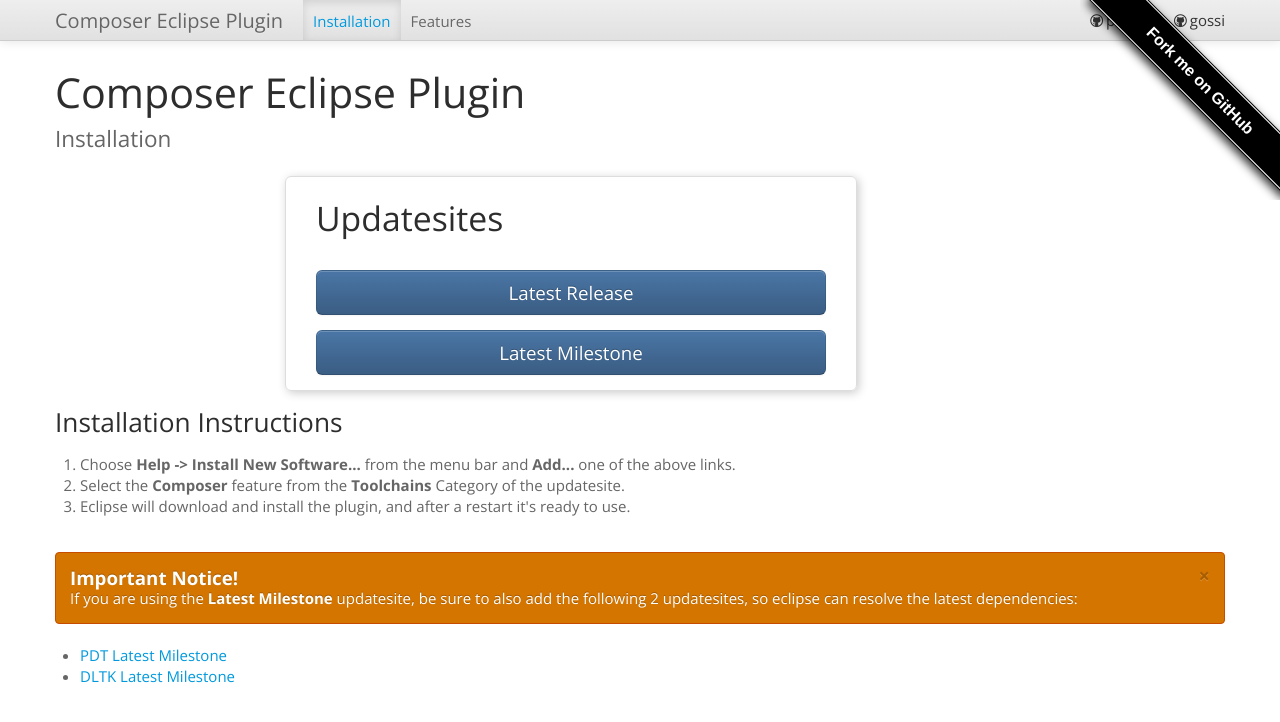
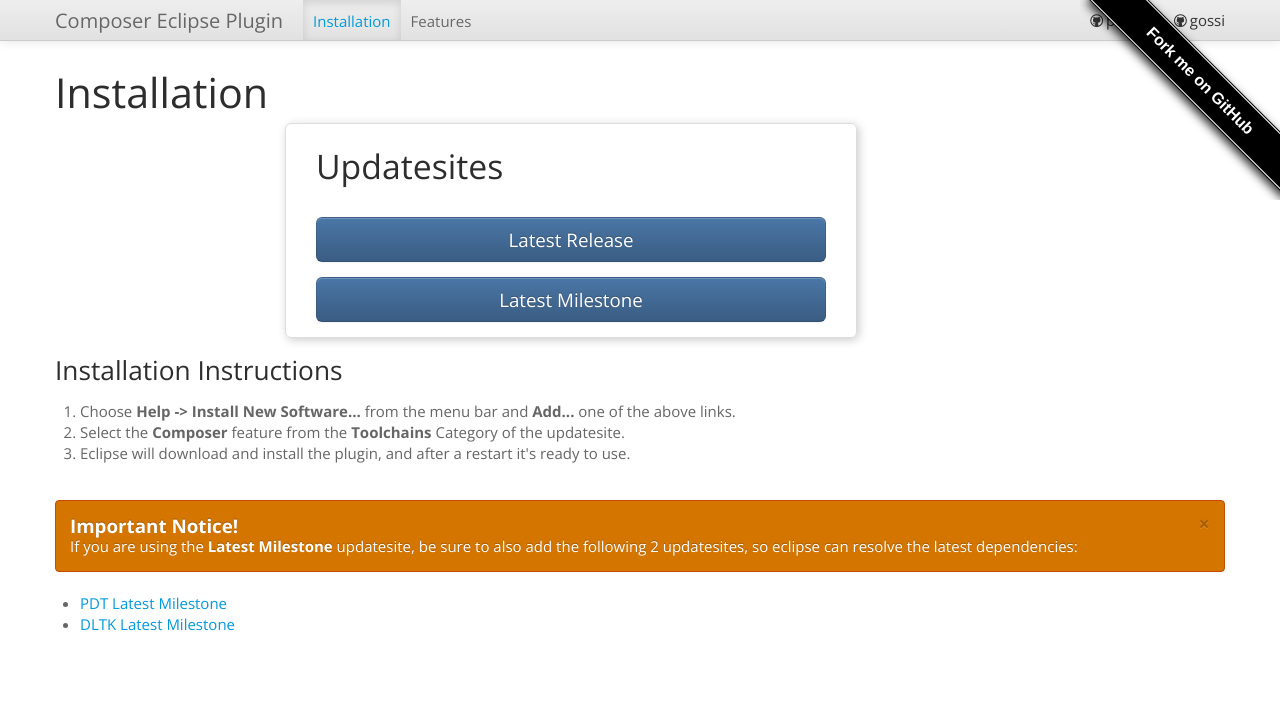
Before and after one commit to pulse00/Composer-Eclipse-Plugin, a Jekyll site: the page built from installation.html, in a window 1280 px wide. Shown: the top 722 px of the page. Built offline with Jekyll 4.4.1, drawn with Linux system fonts in a browser that asks for light colours; nearby versions of some CDN libraries.

Commit message:
cleaned up headers

```diff
--- a/css/main.css
+++ b/css/main.css
@@ -3,6 +3,7 @@
     padding-bottom: 56.25%; /* 16/9 ratio */
     height: 0;
     overflow: hidden;
+    margin-top: 30px;
 }
 
 .embed-container iframe,
--- a/features.html
+++ b/features.html
@@ -7,8 +7,7 @@
 <header class="jumbotron subhead">
     <div class="row">
         <div class="span6">
-            <h1>Composer Eclipse Plugin</h1>
-            <p class="lead">Features</p>
+            <h1>Features</h1>
         </div>
     </div>
 </header>
--- a/index.html
+++ b/index.html
@@ -6,9 +6,8 @@
 
 <header class="jumbotron subhead">
     <div class="row">
-        <div class="span6">
-            <h1>Composer Eclipse Plugin</h1>
-            <p class="lead">Leverage the power of <a href="http://getcomposer.org">Composer</a> into Eclipse.</p>
+        <div class="span12">
+            <h1>Leverage the power of <a href="http://getcomposer.org">Composer</a> into Eclipse.</h1>
         </div>
     </div>
 </header>
--- a/installation.html
+++ b/installation.html
@@ -6,9 +6,8 @@
 
 <header class="jumbotron subhead">
     <div class="row">
-        <div class="span6">
-            <h1>Composer Eclipse Plugin</h1>
-            <p class="lead">Installation</p>
+        <div class="span8">
+            <h1>Installation</h1>
         </div>
     </div>
 </header>
```
